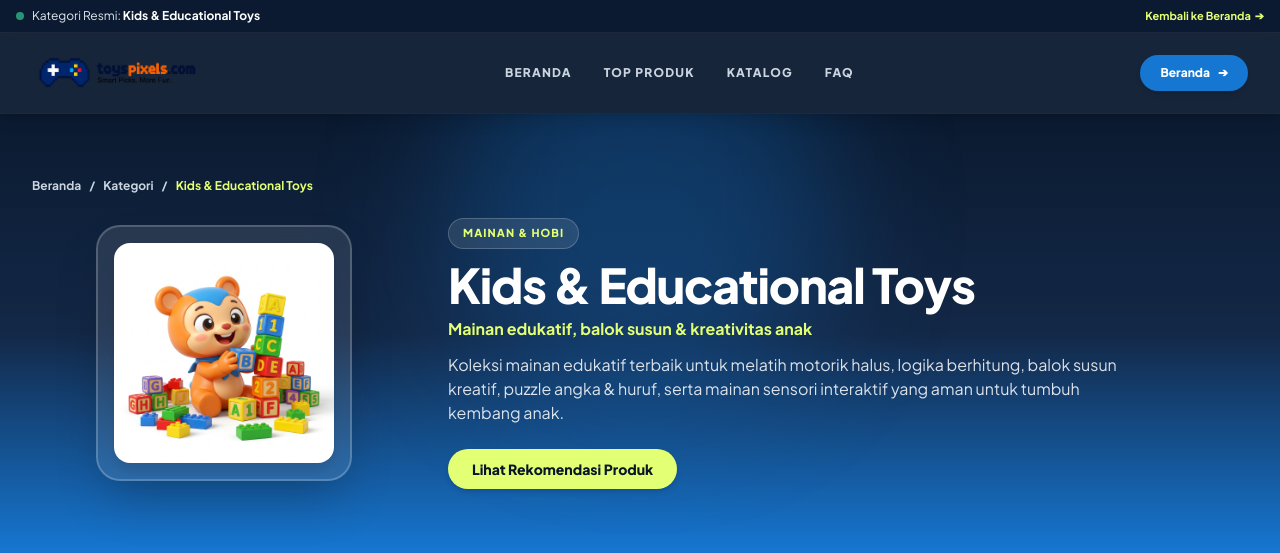
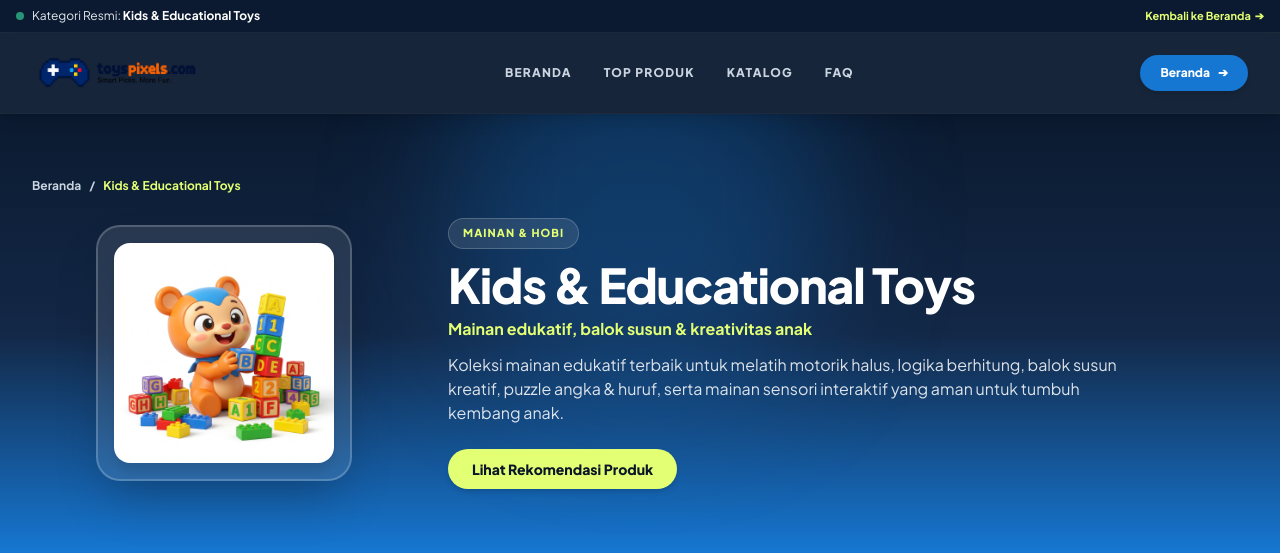
Before and after one commit to golafotbun/toyspixels, a Laravel app: page /kidstoys in a window 1280 px wide. Shown: the top 553 px of the page. Run offline with Laravel 12, Linux system fonts and the light colour scheme; some libraries are stand-ins or nearby versions.

Commit message:
fix(category): remove all remaining kategori links with #kategori from category pages header

```diff
--- a/resources/views/category.blade.php
+++ b/resources/views/category.blade.php
@@ -100,8 +100,6 @@
             <!-- Breadcrumbs -->
             <div class="text-xs text-slate-300 font-bold flex items-center gap-2 mb-6">
                 <a href="{{ url('/') }}" class="hover:text-[#E3FF73] transition-colors">Beranda</a>
-                <span>/</span>
-                <a href="{{ url('/') }}#kategori" class="hover:text-[#E3FF73] transition-colors">Kategori</a>
                 <span>/</span>
                 <span class="text-[#E3FF73]">{{ $category['title'] }}</span>
             </div>
```
